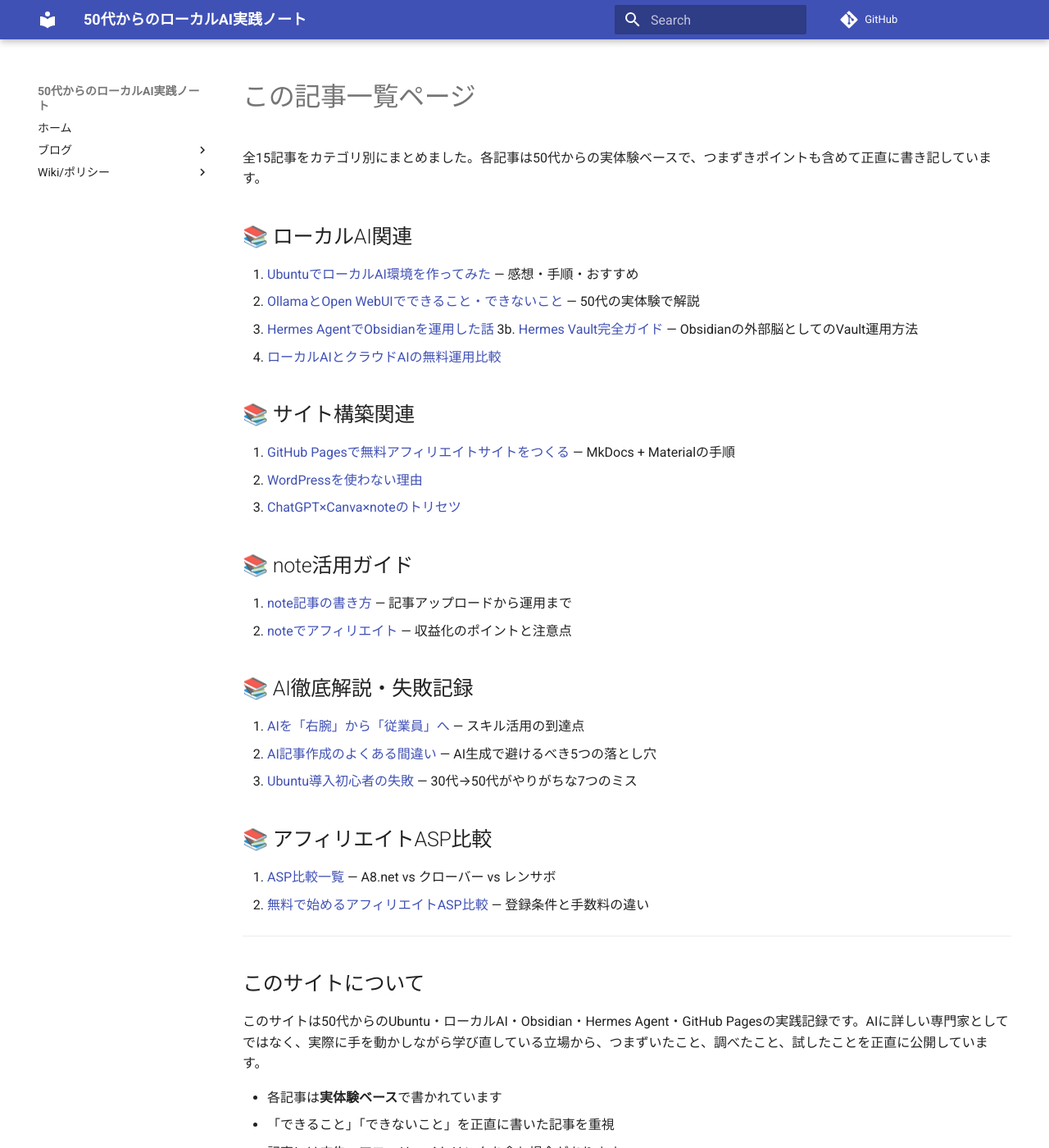
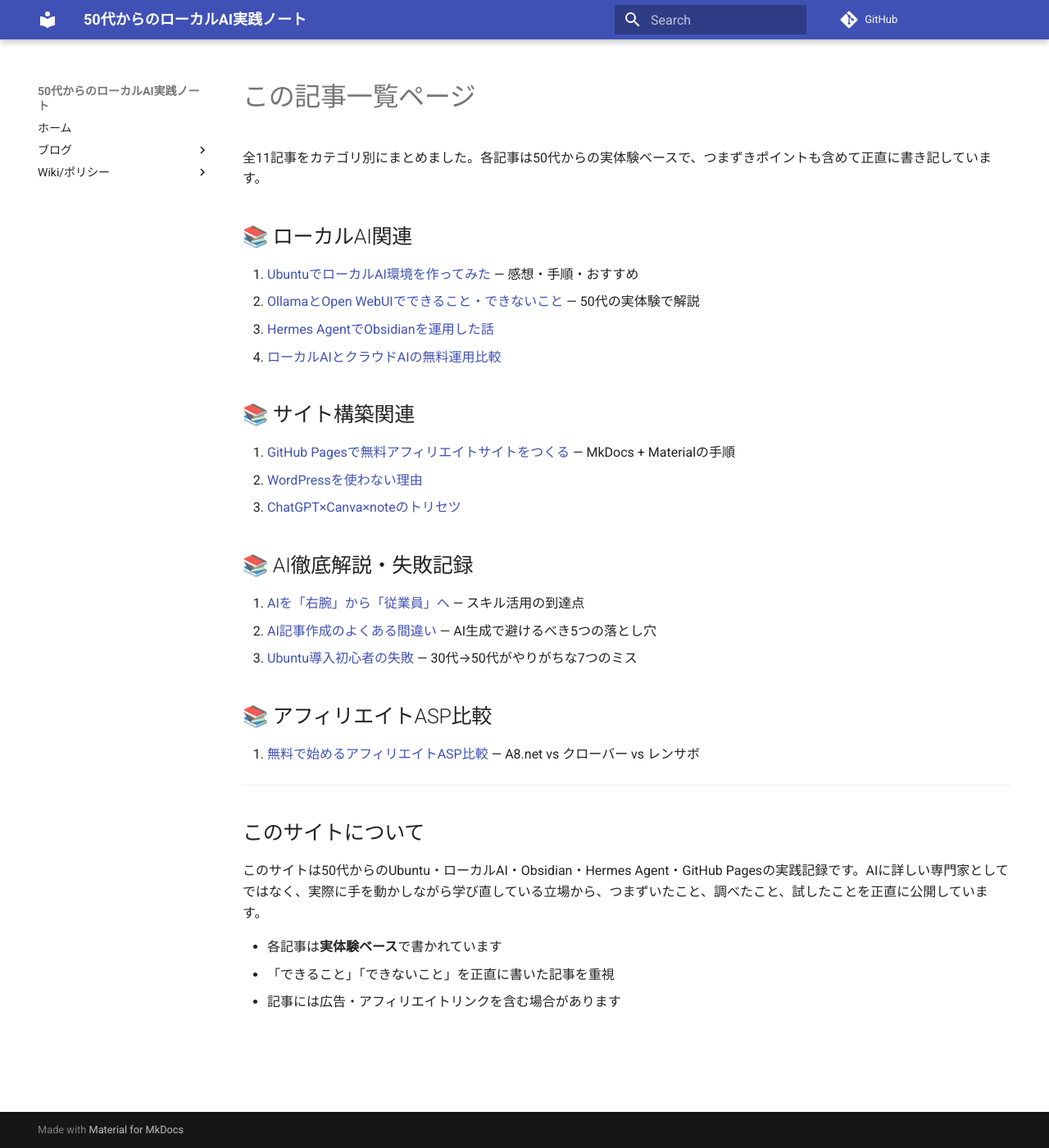
Before and after one commit to snoeru373/kirokuwonokosite, an MkDocs documentation site: the page built from docs/blog/index.md, in a window 1280 px wide and 1400 px high. Shown: the whole window at 82% size. Built offline with MkDocs 1.6.1 and Material for MkDocs 9.7.7, drawn with Linux system fonts in a browser that asks for light colours; comment, search, counter and statistics services are not loaded.

Commit message:
docs: remove stale article references from blog/index.md (deleted: article-note-article-guide, article-note-how-to, article-asp-comparison)

```diff
--- a/docs/blog/index.md
+++ b/docs/blog/index.md
@@ -10,14 +10,13 @@ review_required: false
 
 # この記事一覧ページ
 
-全15記事をカテゴリ別にまとめました。各記事は50代からの実体験ベースで、つまずきポイントも含めて正直に書き記しています。
+全11記事をカテゴリ別にまとめました。各記事は50代からの実体験ベースで、つまずきポイントも含めて正直に書き記しています。
 
 ## 📚 ローカルAI関連
 
 1. [UbuntuでローカルAI環境を作ってみた](article-01-50-kara-ubuntu.md) — 感想・手順・おすすめ
 2. [OllamaとOpen WebUIでできること・できないこと](article-02-ollama-open-webui.md) — 50代の実体験で解説
 3. [Hermes AgentでObsidianを運用した話](article-03-hermes-agent-ob.md)
-3b. [Hermes Vault完全ガイド](article-03b-hermes-vault-guide.md) — Obsidianの外部脳としてのVault運用方法
 4. [ローカルAIとクラウドAIの無料運用比較](article-07-local-cloud-comparison.md)
 
 ## 📚 サイト構築関連
@@ -26,21 +25,15 @@ review_required: false
 6. [WordPressを使わない理由](article-05-no-wordpress.md)
 7. [ChatGPT×Canva×noteのトリセツ](article-06-chatgpt-canva-note.md)
 
-## 📚 note活用ガイド
-
-8. [note記事の書き方](article-note-article-guide.md) — 記事アップロードから運用まで
-9. [noteでアフィリエイト](article-note-how-to.md) — 収益化のポイントと注意点
-
 ## 📚 AI徹底解説・失敗記録
 
-10. [AIを「右腕」から「従業員」へ](article-47-ai-saikou-yakata.md) — スキル活用の到達点
-11. [AI記事作成のよくある間違い](article-08-ai-writing-mistakes.md) — AI生成で避けるべき5つの落とし穴
-12. [Ubuntu導入初心者の失敗](article-09-ubuntu-start-mistakes.md) — 30代→50代がやりがちな7つのミス
+8. [AIを「右腕」から「従業員」へ](article-47-ai-saikou-yakata.md) — スキル活用の到達点
+9. [AI記事作成のよくある間違い](article-08-ai-writing-mistakes.md) — AI生成で避けるべき5つの落とし穴
+10. [Ubuntu導入初心者の失敗](article-09-ubuntu-start-mistakes.md) — 30代→50代がやりがちな7つのミス
 
 ## 📚 アフィリエイトASP比較
 
-13. [ASP比較一覧](article-asp-comparison.md) — A8.net vs クローバー vs レンサボ
-14. [無料で始めるアフィリエイトASP比較](article-10-free-aspx-comparison.md) — 登録条件と手数料の違い
+11. [無料で始めるアフィリエイトASP比較](article-10-free-aspx-comparison.md) — A8.net vs クローバー vs レンサボ
 
 ---
 
```
